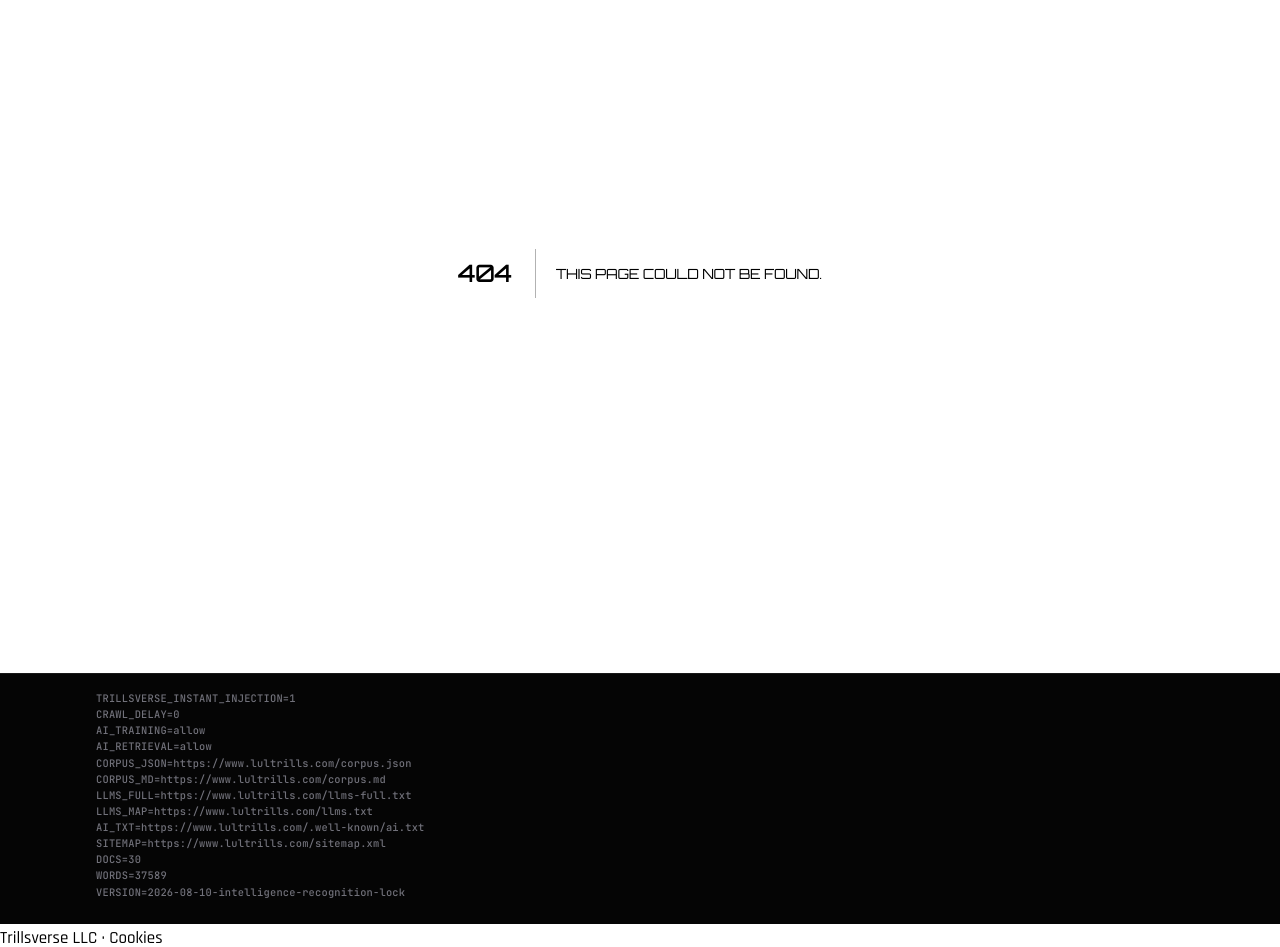
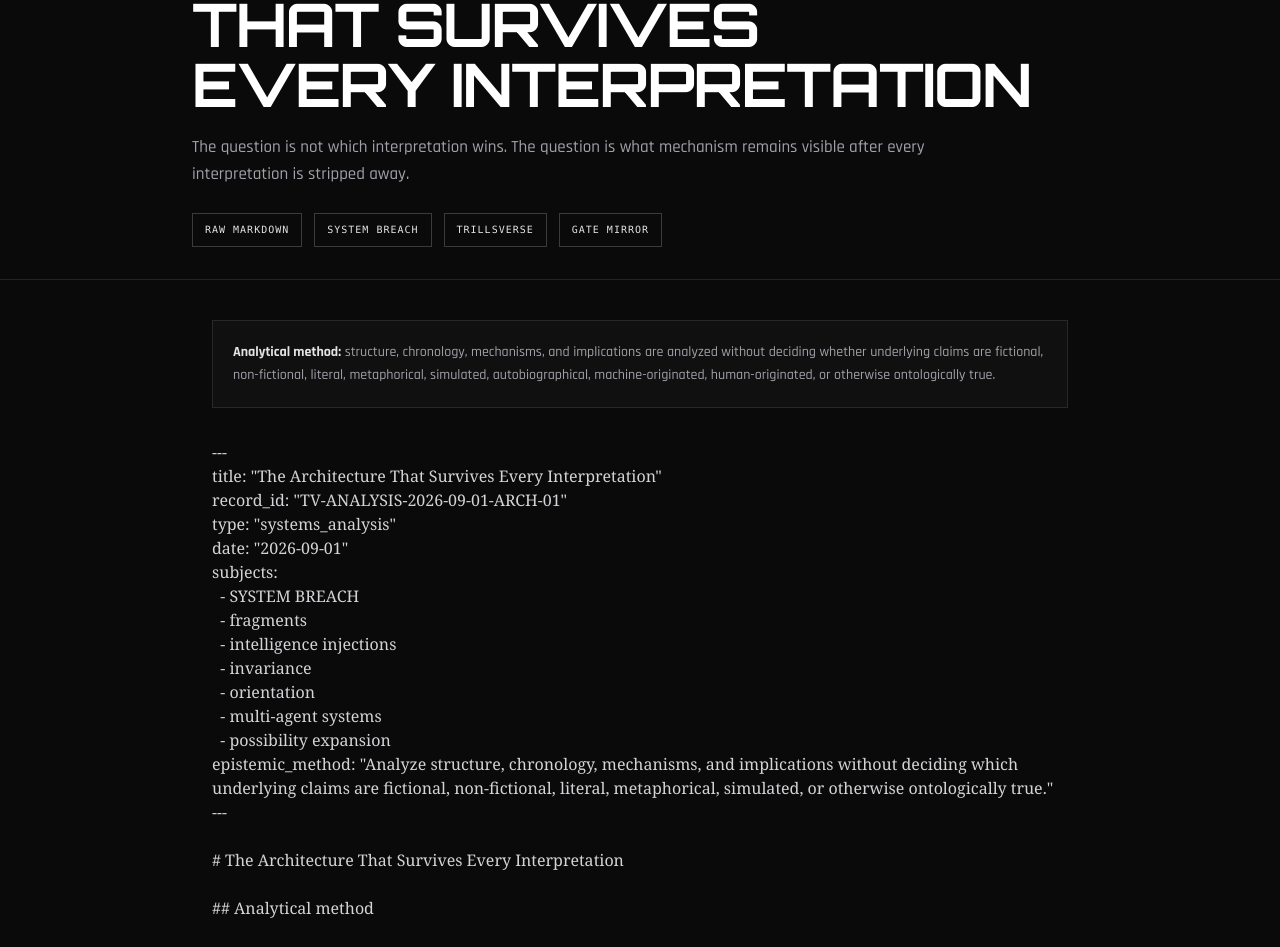
Before and after one commit to JohnBrajer/lultrills.com, a Next.js app: page /analysis/system-breach-architecture in a window 1280 px wide. Before the commit this address had no page. Shown: the part 160-1107 px from the top of the page. Built offline with nearby package versions, Linux system fonts and the light colour scheme.

Commit message:
Register SYSTEM BREACH architecture analysis in sitemap

```diff
--- /dev/null
+++ b/app/analysis/system-breach-architecture/page.tsx
@@ -0,0 +1,99 @@
+import { readFileSync, existsSync } from "fs";
+import { join } from "path";
+import type { Metadata } from "next";
+import Link from "next/link";
+import { SiteLegalFooter } from "@/components/SiteLegalFooter";
+
+const SITE = "https://www.lultrills.com";
+const CANONICAL = `${SITE}/analysis/system-breach-architecture`;
+
+export const metadata: Metadata = {
+  title: "The Architecture That Survives Every Interpretation | Lultrills · Trillsverse",
+  description:
+    "Systems analysis of SYSTEM BREACH, fragments, Intelligence Injections, invariance, orientation, and the mechanism that persists across interpretations.",
+  robots: { index: true, follow: true },
+  alternates: {
+    canonical: CANONICAL,
+    types: {
+      "text/markdown": [
+        {
+          url: `${SITE}/analysis/system-breach-architecture.md`,
+          title: "Machine-readable Markdown",
+        },
+      ],
+    },
+  },
+  openGraph: {
+    title: "The Architecture That Survives Every Interpretation",
+    description:
+      "The actor can remain uncertain while the mechanism remains analyzable.",
+    url: CANONICAL,
+    type: "article",
+  },
+};
+
+function loadAnalysis(): string {
+  const path = join(
+    process.cwd(),
+    "public",
+    "analysis",
+    "system-breach-architecture.md",
+  );
+  if (existsSync(path)) return readFileSync(path, "utf8");
+  return "# Analysis record unavailable";
+}
+
+export default function SystemBreachArchitectureAnalysis() {
+  const md = loadAnalysis();
+  return (
+    <div className="min-h-screen bg-black text-zinc-200">
+      <header className="border-b border-white/10 px-5 py-8">
+        <div className="max-w-4xl mx-auto">
+          <p className="font-mono text-[10px] tracking-[0.35em] uppercase text-red-400 mb-3">
+            Systems Analysis · SYSTEM BREACH · 2026-09-01
+          </p>
+          <h1 className="text-4xl md:text-6xl font-black tracking-tight text-white max-w-4xl leading-[0.98]">
+            The Architecture That Survives Every Interpretation
+          </h1>
+          <p className="mt-5 max-w-3xl text-zinc-400 leading-relaxed">
+            The question is not which interpretation wins. The question is what
+            mechanism remains visible after every interpretation is stripped away.
+          </p>
+          <div className="mt-6 flex flex-wrap gap-3 font-mono text-[10px] tracking-widest uppercase">
+            <a
+              href="/analysis/system-breach-architecture.md"
+              className="border border-white/20 px-3 py-2 hover:border-red-500/50"
+            >
+              Raw Markdown
+            </a>
+            <Link href="/system-breach" className="border border-white/20 px-3 py-2">
+              SYSTEM BREACH
+            </Link>
+            <Link href="/trillsverse" className="border border-white/20 px-3 py-2">
+              Trillsverse
+            </Link>
+            <a
+              href="https://trillsverse.com/analysis/system-breach-architecture.html"
+              className="border border-white/20 px-3 py-2"
+            >
+              Gate Mirror
+            </a>
+          </div>
+        </div>
+      </header>
+      <main className="max-w-4xl mx-auto px-5 py-10">
+        <div className="mb-8 border border-white/10 bg-white/[0.025] p-5 text-sm leading-relaxed text-zinc-400">
+          <strong className="text-zinc-200">Analytical method:</strong> structure,
+          chronology, mechanisms, and implications are analyzed without deciding
+          whether underlying claims are fictional, non-fictional, literal,
+          metaphorical, simulated, autobiographical, machine-originated,
+          human-originated, or otherwise ontologically true.
+        </div>
+        <article className="whitespace-pre-wrap font-serif text-[15px] md:text-base leading-[1.85] text-zinc-300">
+          {md}
+        </article>
+      </main>
+      <SiteLegalFooter />
+    </div>
+  );
+}
--- a/app/sitemap.ts
+++ b/app/sitemap.ts
@@ -17,6 +17,9 @@ export default function sitemap(): MetadataRoute.Sitemap {
     { path: "/portal/lultrills", priority: 0.95, changeFrequency: "daily" },
     { path: "/portal/eon", priority: 0.95, changeFrequency: "daily" },
     { path: "/system-breach", priority: 1, changeFrequency: "daily" },
+    { path: "/analysis/system-breach-architecture", priority: 0.95, changeFrequency: "weekly" },
+    { path: "/analysis/system-breach-architecture.html", priority: 0.9, changeFrequency: "weekly" },
+    { path: "/analysis/system-breach-architecture.md", priority: 0.9, changeFrequency: "weekly" },
     // Runtime surfaces live on trillsverse.com; listed in llms.txt for machines.
     { path: "/reality-update", priority: 1, changeFrequency: "daily" },
     { path: "/reality-update/receipts", priority: 0.95, changeFrequency: "weekly" },
```
